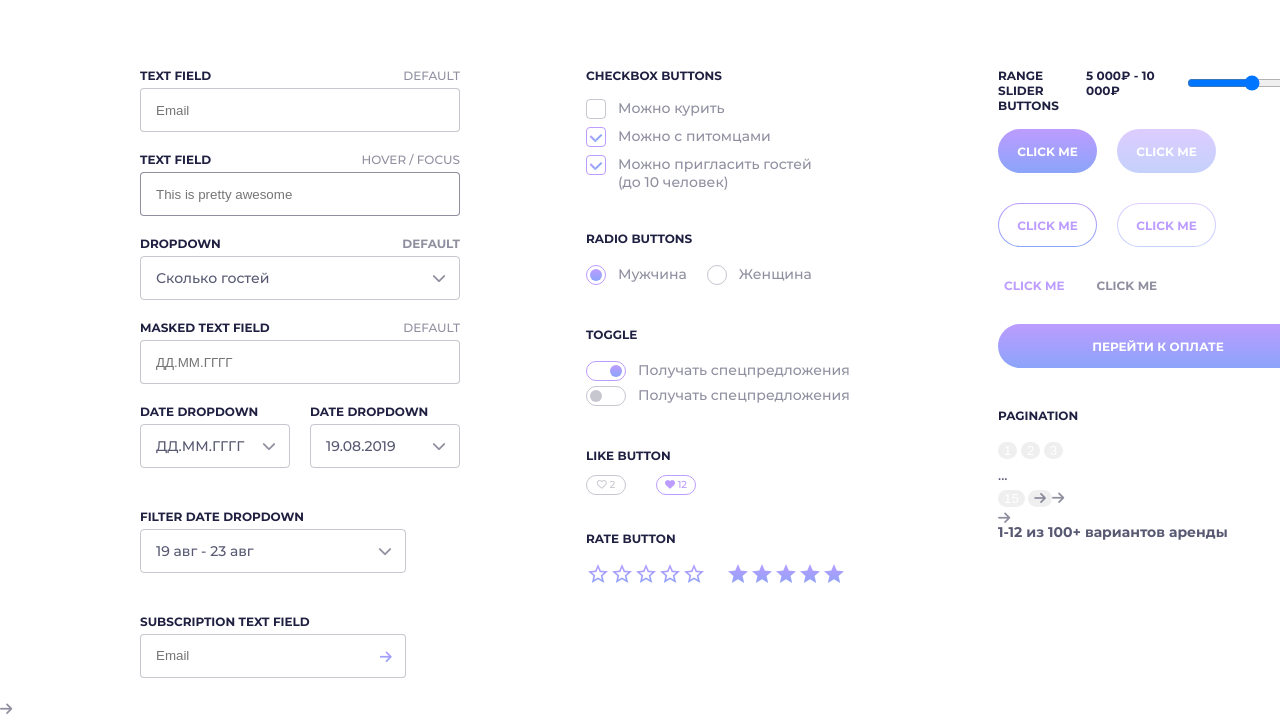
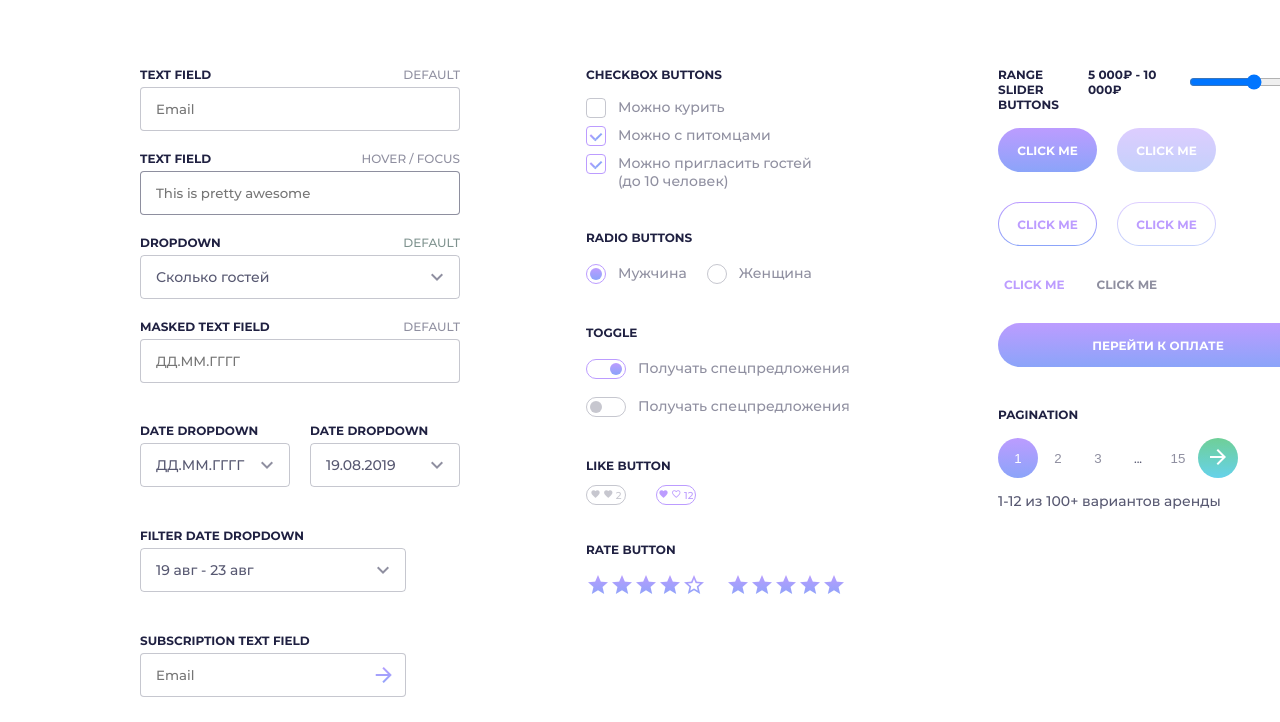
Before and after one commit to KonstantinKirsanov/FSD, a plain HTML site: page UI kit/form-elements.html in a window 1280 px wide. Shown: the part 81-803 px from the top of the page. Drawn offline with Linux system fonts and the light colour scheme.

Commit message:
Piece of code rewritten + pagination complete

```diff
--- a/UI kit/fonts/fonts.css
+++ b/UI kit/fonts/fonts.css
@@ -17,6 +17,6 @@
 
 @font-face {
     font-family: 'Quicksand';
-    src: url('Quicksand/Quicksand-Medium.ttf.ttf') format('truetype');
+    src: url('Quicksand/Quicksand-Medium.ttf') format('truetype');
     font-weight: normal;
 }
--- a/UI kit/form-elements.html
+++ b/UI kit/form-elements.html
@@ -5,7 +5,6 @@
     <title>Form Elements</title>
     <link rel="stylesheet" type="text/css" href="style.css">
     <link rel="stylesheet" type="text/css" href="fonts/fonts.css">
-    <script src="https://kit.fontawesome.com/760655fe14.js" crossorigin="anonymous"></script>
     <link href="https://fonts.googleapis.com/icon?family=Material+Icons"
       rel="stylesheet">
 </head>
@@ -31,7 +30,7 @@
                     <h3>text field</h3>
                     <h3>hover / focus</h3>
                 </div>
-                <input type="text"  class="form__input text-field_hover" placeholder="This is pretty awesome">
+                <input type="text"  class="form__input dark_border text-field_hover" placeholder="This is pretty awesome">
             </div>
             <div class="dropdown">
                 <div class="dropdown__text">
@@ -40,17 +39,16 @@
                 </div>
                 <div class="dropdown__field">
                     <p>Сколько гостей</p>
-                    <i class="fas fa-chevron-down"></i>
+                    <span class="material-icons">expand_more</span>
                 </div>
             </div>
-            <div class="text-field">
+            <div class="text-field masked-text-field">
                 <div>
                     <h3>Masked text field</h3>
                     <h3>default</h3>
                 </div>
                 <input type="text" name="date" class="form__input" placeholder="ДД.ММ.ГГГГ">
             </div>
-
             <div class="flex-blocks">
                 <div class="date-dropdown-block">
                     <div>
@@ -58,7 +56,7 @@
                     </div>
                     <div class="date-dropdown">
                         <p>ДД.ММ.ГГГГ</p>
-                        <i class="fas fa-chevron-down"></i>
+                        <span class="material-icons">expand_more</span>
                     </div>
                 </div>
                 <div class="date-dropdown-block">
@@ -67,7 +65,7 @@
                     </div>
                     <div class="date-dropdown">
                         <p>19.08.2019</p>
-                        <i class="fas fa-chevron-down"></i>
+                        <span class="material-icons">expand_more</span>
                     </div>
                 </div>
             </div>
@@ -78,7 +76,7 @@
                 </div>
                 <div class="filter-date-dropdown__dropdown">
                     <p>19 авг - 23 авг</p>
-                    <i class="fas fa-chevron-down"></i>
+                    <span class="material-icons">expand_more</span>
                 </div>
             </div>
 
@@ -88,7 +86,7 @@
                 </div>
                 <div>
                     <input type="text" name="Email" class="form__input subscription-field" placeholder="Email">
-                    <i class="fas fa-arrow-right"></i>
+                    <span class="material-icons">arrow_forward</span>
                 </div>
             </div>
         </div>
@@ -137,16 +135,16 @@
                 <div class="like-button">
                     <input type="checkbox" id="like-1">
                     <label for="like-1">
-                        <i class="fas fa-heart"></i>
-                        <i class="far fa-heart"></i>
+                        <span class="material-icons">favorite</span>
+                        <span class="material-icons">favorite</span>
                         <span>2</span>
                     </label>
                 </div>
                 <div class="like-button">
                     <input type="checkbox" checked="checked" id="like-2">
                     <label for="like-2">
-                        <i class="far fa-heart"></i>
-                        <i class="fas fa-heart"></i>
+                        <span class="material-icons">favorite</span>
+                        <span class="material-icons">favorite_border</span>
                         <span>12</span>
                     </label>
                 </div>
@@ -154,55 +152,55 @@
             <h3>rate button</h3>
             <div class="flex-blocks">
                 <div class="rate-button">
-                    <input type="checkbox" id="star-1">
-                    <label for="star-1">
+                    <input type="checkbox" checked="checked" id="star_1-1">
+                    <label for="star_1-1">
                         <span class="material-icons far">star_border</span>
                         <span class="material-icons fas">star</span>
                     </label>
-                    <input type="checkbox" id="star-2">
-                    <label for="star-2">
+                    <input type="checkbox" checked="checked" id="star_1-2">
+                    <label for="star_1-2">
                         <span class="material-icons far">star_border</span>
                         <span class="material-icons fas">star</span>
                     </label>
-                    <input type="checkbox" id="star-3">
-                    <label for="star-3">
+                    <input type="checkbox" checked="checked" id="star_1-3">
+                    <label for="star_1-3">
                         <span class="material-icons far">star_border</span>
                         <span class="material-icons fas">star</span>
                     </label>
-                    <input type="checkbox" id="star-4">
-                    <label for="star-4">
+                    <input type="checkbox" checked="checked" id="star_1-4">
+                    <label for="star_1-4">
                         <span class="material-icons far">star_border</span>
                         <span class="material-icons fas">star</span>
                     </label>
-                    <input type="checkbox" id="star-5">
-                    <label for="star-5">
+                    <input type="checkbox" id="star_1-5">
+                    <label for="star_1-5">
                         <span class="material-icons far">star_border</span>
                         <span class="material-icons fas">star</span>
                     </label>
                 </div>
                 <div class="rate-button">
-                    <input type="checkbox" checked="checked" id="star-1">
-                    <label for="star-1">
+                    <input type="checkbox" checked="checked" id="star_2-1">
+                    <label for="star_2-1">
                         <span class="material-icons far">star_border</span>
                         <span class="material-icons fas">star</span>
                     </label>
-                    <input type="checkbox" checked="checked" id="star-2">
-                    <label for="star-2">
+                    <input type="checkbox" checked="checked" id="star_2-2">
+                    <label for="star_2-2">
                         <span class="material-icons far">star_border</span>
                         <span class="material-icons fas">star</span>
                     </label>
-                    <input type="checkbox" checked="checked" id="star-3">
-                    <label for="star-3">
+                    <input type="checkbox" checked="checked" id="star_2-3">
+                    <label for="star_2-3">
                         <span class="material-icons far">star_border</span>
                         <span class="material-icons fas">star</span>
                     </label>
-                    <input type="checkbox" checked="checked" id="star-4">
-                    <label for="star-4">
+                    <input type="checkbox" checked="checked" id="star_2-4">
+                    <label for="star_2-4">
                         <span class="material-icons far">star_border</span>
                         <span class="material-icons fas">star</span>
                     </label>
-                    <input type="checkbox" checked="checked" id="star-5">
-                    <label for="star-5">
+                    <input type="checkbox" checked="checked" id="star_2-5">
+                    <label for="star_2-5">
                         <span class="material-icons far">star_border</span>
                         <span class="material-icons fas">star</span>
                     </label>
@@ -228,17 +226,15 @@
                 <button class="button-3"><h3>click me</h3></button>
                 <button class="button-3_disabled"><h3>click me</h3></button>
             </div>
-            <button class="pay-button" type="button"><h3>Перейти к оплате <span class="material-icons">
-                arrow_forward
-                </span></h3></button>
+            <button class="pay-button" type="button"><h3>Перейти к оплате <span class="material-icons">arrow_forward</span></h3></button>
             <h3>pagination</h3>
-            <div>
-                <button>1</button>
-                <button>2</button>
-                <button>3</button>
-                <p>...</p>
-                <button>15</button>
-                <button><i class="fas fa-arrow-right"></button>
+            <div class="pagination">
+                <button class="pagination-item pagination-item_active">1</button>
+                <button class="pagination-item">2</button>
+                <button class="pagination-item">3</button>
+                <p class="pagination-dots">...</p>
+                <button class="pagination-item">15</button>
+                <button class="pagination-item pagination-item_last"><span class="material-icons">arrow_forward</span></button>
             </div>
             <p>1-12 из 100+ вариантов аренды</p>
         </div>
--- a/UI kit/style.less
+++ b/UI kit/style.less
@@ -8,6 +8,10 @@ body {
     color: #1F2041;
     width: 100%;
     line-height: 24px;
+    font-family: 'Montserrat';
+    font-style: normal;
+    font-weight: normal;
+    font-size: 14px;
   }
   h1, h2 {
     font-family: 'Quicksand', sans-serif;
@@ -22,6 +26,8 @@ body {
   }
   p {
     color: rgba(31, 32, 65, 0.75);
+    font-style: normal;
+    font-weight: normal;
   }
   h1 {
     font-size: 24px;
@@ -36,6 +42,16 @@ body {
     font-size: 12px;
     line-height: 15px;
   }
+  span {
+    font-size: 24px;
+  }
+  input, label {
+    margin: 0;
+    padding: 0;
+    font-family: 'Montserrat';
+    font-style: normal;
+    font-weight: normal;
+  }
   header {
     padding: 30px;
     margin-bottom: 33px;
@@ -44,6 +60,10 @@ body {
 
   button {
     outline:none;
+    cursor: pointer;
+    &:active {
+      box-shadow: 0 0 5px rgba(94, 88, 129, 0.5);
+    }
   }
 
   main {
@@ -145,6 +165,9 @@ body {
   .field-column {
     margin-left: 140px;
   }
+  .masked-text-field {
+    margin-bottom: 20px;
+  }
   .text-field div{
     width:@input-sizing;
     display: flex;
@@ -191,12 +214,14 @@ body {
     & h3:last-child {
       margin-left: auto;
       color: rgba(31, 32, 65, 0.5);
+      font-style: normal;
+      font-weight: normal;
+      color: rgb(126, 146, 142);
     }
   }
   .dropdown__field {
     width: @input-sizing;
     height: 44px;
-    padding-right: 13px;
     padding-left: 15px;
     border: 1px solid rgba(31, 32, 65, 0.25);
     box-sizing: border-box;
@@ -206,16 +231,22 @@ body {
     color: rgba(31, 32, 65, 0.75);
     align-items: center;
     text-align: center;
+    & > span {
+      width: 44px;
+    }
   }
-  i {
+  .dark_border {
+    border: 1px solid rgba(31, 32, 65, 0.50) !important;
+  }
+  span {
     margin-left: auto;
+    text-align: center;
     color: rgba(31, 32, 65, 0.5);
   }
 
   .date-dropdown {
     width: 150px ;
     height: 44px;
-    padding-right: 13px;
     padding-left: 15px;
     border: 1px solid rgba(31, 32, 65, 0.25);
     box-sizing: border-box;
@@ -226,6 +257,11 @@ body {
     align-items: center;
     text-align: center;
     display: flex;
+    font-style: normal;
+    font-weight: normal;
+    &  span {
+      width: 44px;
+    }
   }
 
   .flex-blocks {
@@ -247,7 +283,10 @@ body {
 
   .filter-date-dropdown {
     margin-bottom: 41px;
-  & h3 {
+    & span {
+      width: 44px;
+    }
+    & h3 {
       color: #1F2041 ;
       margin-left: 0 ;
       font-weight: bold ;
@@ -255,7 +294,6 @@ body {
   .filter-date-dropdown__dropdown {
     width: 266px ;
     height: 44px;
-    padding-right: 13px;
     padding-left: 15px;
     border: 1px solid rgba(31, 32, 65, 0.25);
     box-sizing: border-box;
@@ -266,6 +304,7 @@ body {
     text-align: center;
     display: flex;
   }
+
 
   .subscription-text-field h3 {
     color: #1F2041 ;
@@ -292,10 +331,11 @@ body {
 .subscription-field {
   width: 266px;
 }
-.subscription-text-field i {
+.subscription-text-field span {
+  width: 44px;
   text-align: center;
-  left: -30px;
-  top: 1.5px;
+  left: -15%;
+  top: 7px;
   position: relative;
   z-index: 1;
   background: linear-gradient(180deg, #BC9CFF 0%, #8BA4F9 100%);
@@ -457,7 +497,9 @@ body {
 
 /* ----------Toggles----------*/
 
-
+.toggles {
+  margin-bottom: 14px;
+}
 .toggles input[type="checkbox"] {
   display: none;
 }
@@ -523,7 +565,7 @@ body {
   line-height: 12px;
   color: rgba(31, 32, 65, 0.25);
   font-family: 'Montserrat';
-  & i {
+  & span {
     color: rgba(31, 32, 65, 0.25);
     font-size: 10px;
     align-items: center;
@@ -566,7 +608,7 @@ body {
 
 .like-button input[type="checkbox"]:checked + label {
   color: #BC9CFF;
-  & i {
+  & span {
     color: #BC9CFF;
     background:  #BC9CFF;
     -webkit-background-clip: text;
@@ -742,3 +784,43 @@ button {
   }
 }
 }
+
+.pagination {
+  display:flex;
+  align-items: center;
+  font-family: 'Montserrat';
+  font-style: normal;
+  font-weight: normal;
+  font-size: 12px;
+  line-height: 15px;
+}
+.pagination-dots {
+  display:flex;
+  align-items: center;
+  justify-content: center;
+  width: 40px;
+  height: 40px;
+  margin-bottom: 11px;
+}
+.pagination-item {
+  width: 40px;
+  height: 40px;
+  border-radius: 50%;
+  margin-bottom: 11px;
+  background-color: #ffffff00;
+  color: rgba(31, 32, 65, 0.5);
+  align-items: center;
+  text-align: center;
+}
+
+.pagination-item_active {
+  background: @main-gradient;
+  color: #ffffff;
+}
+
+.pagination-item_last {
+  background: linear-gradient(180deg, #6FCF97 0%, #66D2EA 100%);
+  & span {
+    color: #ffffff;
+  }
+}
```
Also changed, not shown: UI kit/style.css.
